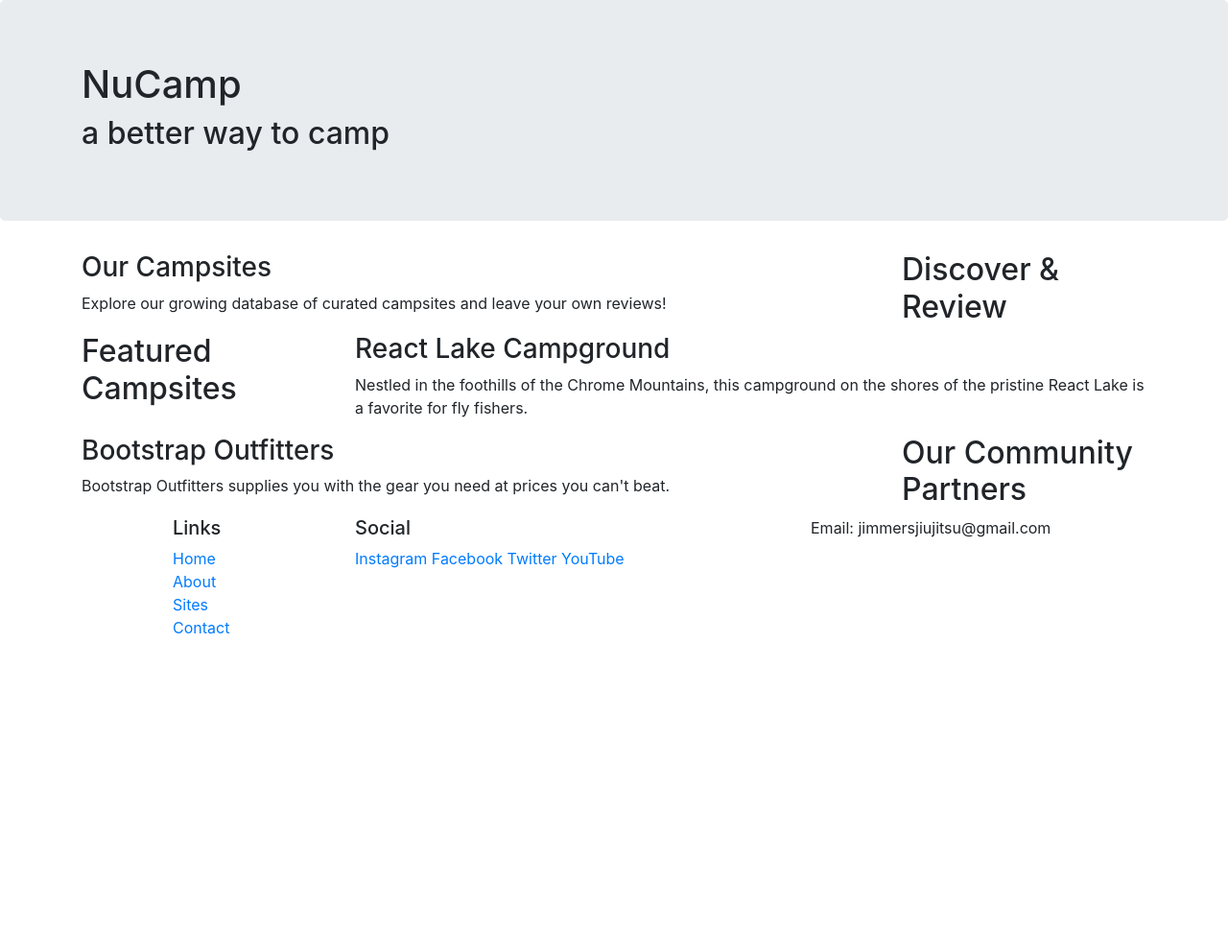
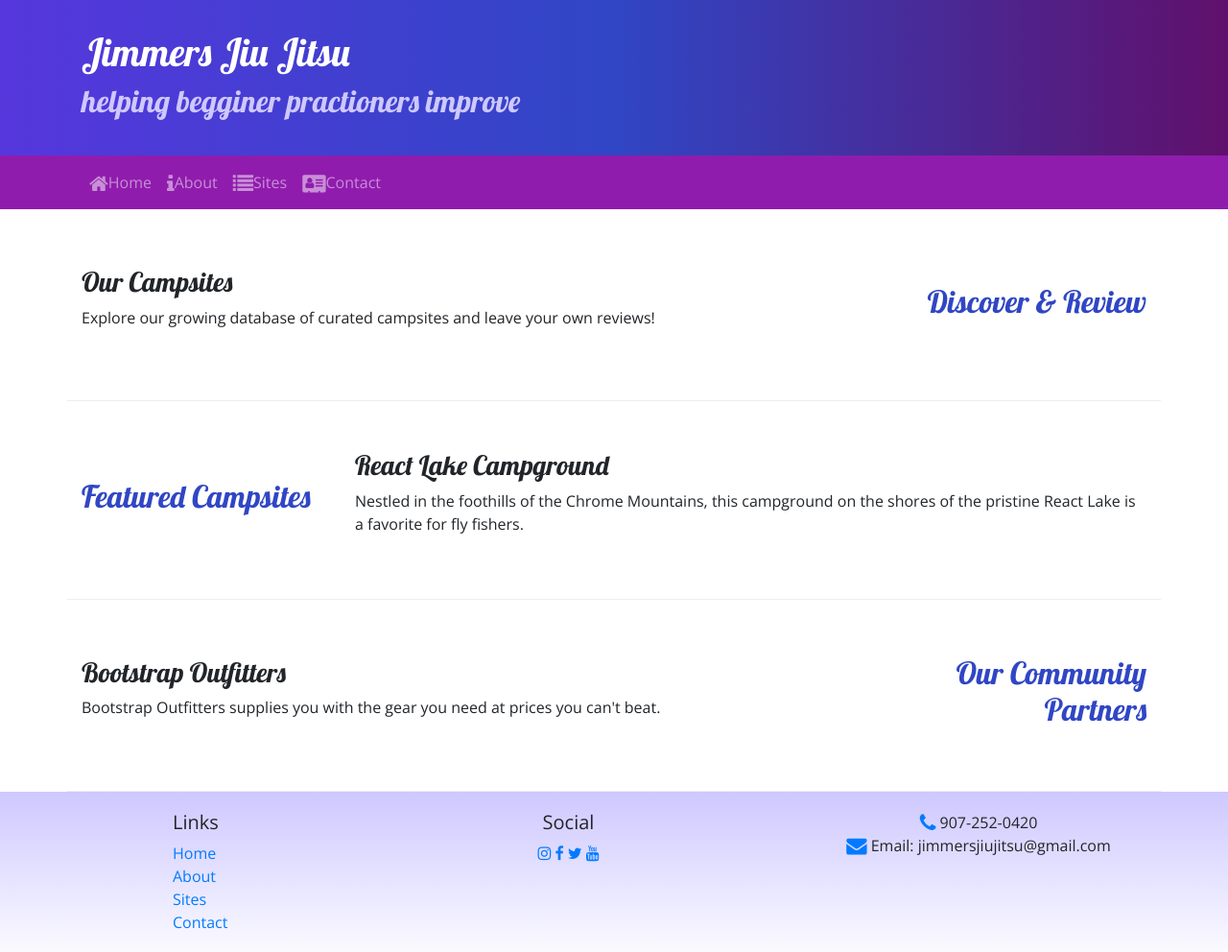
Before and after one commit to jamesrvanantwerp/jamesvwebsite, a website: page index.html in a window 1280 px wide. Shown: the whole page at 96% size. Before the commit the page ends 800 px from the top, so only its background shows below. Drawn offline with nearby package versions, Linux system fonts and the light colour scheme.

Commit message:
fa icons

```diff
--- /dev/null
+++ b/css/styles.css
@@ -0,0 +1,37 @@
+body {
+  font-family: "Open Sans", sans-serif;
+}
+
+h1, h2, h3 {
+  font-family: "Lobster", cursive;
+}
+
+h2 {
+  color: #3046C5;
+}
+
+header h2 {
+  color: #CEC8FF;
+}
+
+footer {
+  background-image: linear-gradient(#CEC8FF, white);
+  padding: 20px 0;
+}
+
+.jumbotron {
+  margin: 0;
+  padding: 30px;
+  background-image: linear-gradient(to right, #5637DD, #3046C5, #60106B);
+  color: white;
+}
+
+.row-content {
+  padding: 50px 0;
+  border-bottom: 1px ridge;
+  min-height: 200px;
+}
+
+.navbar {
+  background-color: #901CAD;
+}
--- a/index.html
+++ b/index.html
@@ -1,56 +1,78 @@
 <!DOCTYPE html>
 <html lang="en">
 
-<head>
+  <head>
+    <!-- Required meta tags always come first -->
     <meta charset="utf-8" />
     <meta name="viewport" content="width=device-width, initial-scale=1" />
 
     <!-- Bootstrap CSS -->
     <link rel="stylesheet" href="node_modules/bootstrap/dist/css/bootstrap.min.css" />
+
+    <!-- Additional CSS must be placed after Bootstrap CSS -->
+    <link rel="stylesheet" href="node_modules/font-awesome/css/font-awesome.min.css" />
+    <link rel="stylesheet" href="https://fonts.googleapis.com/css?family=Lobster|Open+Sans" />
+    <link rel="stylesheet" href="css/styles.css" />
     <title>Jimmers Jiu Jitsu</title>
-</head>
+  </head>
 
 <body>
 
-  <header class="jumbotron">
+  <header class="jumbotron jumbotron-fluid">
     <div class="container">
         <div class="row">
             <div class="col">
-                <h1>NuCamp</h1>
-                <h2>a better way to camp</h2>
+                <h1>Jimmers Jiu Jitsu</h1>
+                <h2>helping begginer practioners improve</h2>
             </div>
         </div>
     </div>
-</header>
+  </header>
+
+  <nav class="navbar navbar-expand-sm navbar-dark sticky-top">
+    <div class="container">
+        <button class="navbar-toggler ml-auto" type="button" data-toggle="collapse" data-target="#nucampNavbar">
+            <span class="navbar-toggler-icon"></span>
+        </button>
+        <div class="collapse navbar-collapse" id="nucampNavbar">
+            <ul class="navbar-nav">
+                <li class="nav-item"><a class="nav-link" href="#"><i class="fa fa-home fa-lg"></i>Home</a></li>
+                <li class="nav-item-active"><a class="nav-link" href="aboutus.html"><i class="fa fa-info fa-lg"></i>About</a></li>
+                <li class="nav-item"><a class="nav-link" href="#"><i class="fa fa-list fa-lg"></i>Sites</a></li>
+                <li class="nav-item"><a class="nav-link" href="#"><i class="fa fa-address-card fa-lg"></i>Contact</a></li>
+            </ul>
+        </div>
+    </div>
+</nav>
 
 <div class="container">
-  <div class="row">
+  <div class="row row-content align-items-center">
       <div class="col-sm-4 order-sm-last col-md-3">
-          <h2>Discover & Review</h2>
+          <h2 class="text-sm-right">Discover & Review</h2>
       </div>
       <div class="col">
           <h3>Our Campsites</h3>
-          <p>Explore our growing database of curated campsites and leave your own reviews!</p>
+          <p class="d-none d-sm-block">Explore our growing database of curated campsites and leave your own reviews!</p>
       </div>
   </div>
 
-  <div class="row">
+  <div class="row row-content align-items-center">
       <div class="col-sm-4 col-md-3">
           <h2>Featured Campsites</h2>
       </div>
       <div class="col">
           <h3>React Lake Campground</h3>
-          <p>Nestled in the foothills of the Chrome Mountains, this campground on the shores of the pristine React Lake is a favorite for fly fishers.</p>
+          <p class="d-none d-sm-block">Nestled in the foothills of the Chrome Mountains, this campground on the shores of the pristine React Lake is a favorite for fly fishers.</p>
       </div>
   </div>
 
-  <div class="row">
+  <div class="row row-content align-items-center">
       <div class="col-sm-4 order-sm-last col-md-3">
-          <h2>Our Community Partners</h2>
+          <h2 class="text-sm-right">Our Community Partners</h2>
       </div>
       <div class="col">
           <h3>Bootstrap Outfitters</h3>
-          <p>Bootstrap Outfitters supplies you with the gear you need at prices you can't beat.</p>
+          <p class="d-none d-sm-block">Bootstrap Outfitters supplies you with the gear you need at prices you can't beat.</p>
       </div>
   </div>
 </div>
@@ -62,20 +84,21 @@
               <h5>Links</h5>
               <ul class="list-unstyled">
                   <li><a href="#">Home</a></li>
-                  <li><a href="#">About</a></li>
+                  <li><a href="aboutus.html">About</a></li>
                   <li><a href="#">Sites</a></li>
                   <li><a href="#">Contact</a></li>
               </ul>
           </div>
-          <div class="col-6 col-sm-5">
+          <div class="col-6 col-sm-5 text-center">
               <h5>Social</h5>
-            <a href="https://www.instagram.com/jimmersjiujitsu/">Instagram</a>
-            <a href="http://facebook.com/">Facebook</a>
-            <a href="https://twitter.com/JimmersJiuJitsu">Twitter</a>
-            <a href="https://www.youtube.com/channel/UC9QSvkgClNDPLOycAb2pX2g">YouTube</a>
+            <a href="https://www.instagram.com/jimmersjiujitsu/"><i class="fa fa-instagram"></i></a>
+            <a href="http://facebook.com/"><i class="fa fa-facebook"></i></a>
+            <a href="https://twitter.com/JimmersJiuJitsu"><i class="fa fa-twitter"></i></a>
+            <a href="https://www.youtube.com/channel/UC9QSvkgClNDPLOycAb2pX2g"><i class="fa fa-youtube"></i></a>
           </div>
-          <div class="col-sm-4">
-              Email: jimmersjiujitsu@gmail.com
+          <div class="col-sm-4 text-center">
+              <i class="fa fa-phone fa-lg text-primary"></i> 907-252-0420<br />
+              <i class="fa fa-envelope fa-lg text-primary"></i> Email: jimmersjiujitsu@gmail.com
           </div>
      </div>
   </div>
--- a/package.json
+++ b/package.json
@@ -2,7 +2,7 @@
   "name": "jamesvwebsite",
   "version": "1.0.0",
   "description": "Website to help beginner jiu-jitsu practitioners",
-  "main": "index.html",
+  "main": "index1.html",
   "scripts": {
     "lite": "lite-server",
     "start": "npm run lite",
@@ -15,6 +15,7 @@
   },
   "dependencies": {
     "bootstrap": "^4.5.2",
+    "font-awesome": "^4.7.0",
     "jquery": "^3.5.1",
     "popper.js": "^1.16.1"
   }
```
Also changed, not shown: aboutus.html (added, +116 -0 lines), 1 other file.
